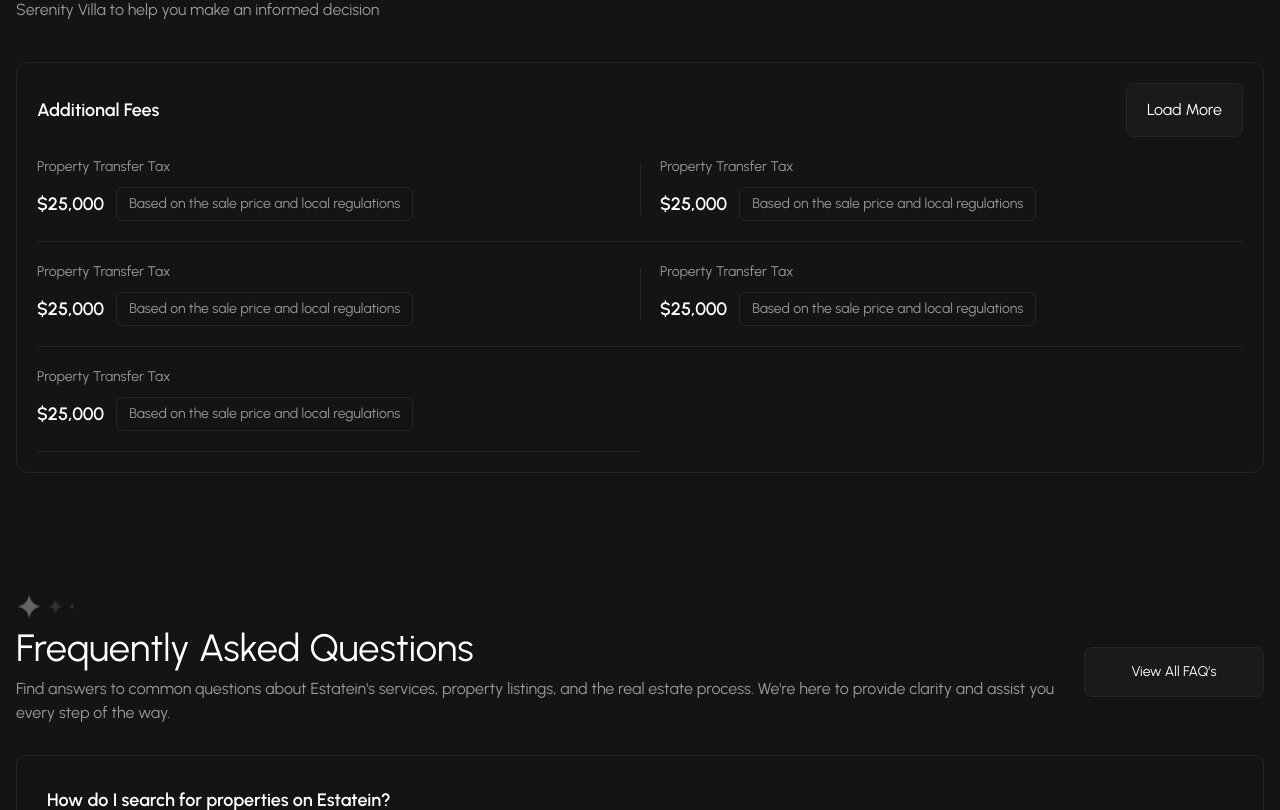
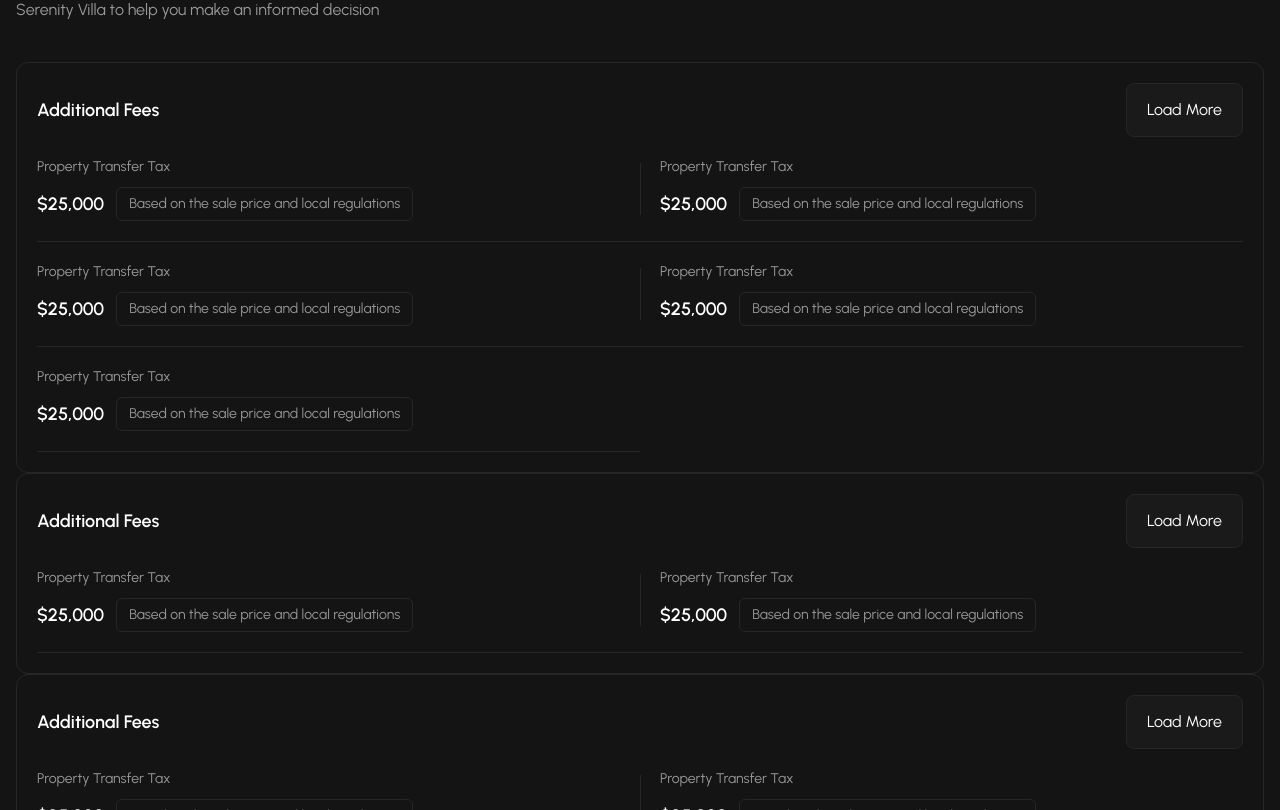
Before and after one commit to leonatkdev/next-js-showcase-project, a Next.js app: page /details-page in a window 1280 px wide. Shown: the part 1810-2620 px from the top of the page. Built offline with nearby package versions, Linux system fonts and the light colour scheme.

Commit message:
clean up a bit

```diff
--- a/src/app/contact-us/page.tsx
+++ b/src/app/contact-us/page.tsx
@@ -1,12 +1,11 @@
 import React from "react";
 import Header from "@/components/organism/header";
-import Module from "@/components/molecules/module";
 import HeaderTabs from "@/components/atoms/header-tabs";
 import ModuleWrapper from "@/components/molecules/moduleWrapper";
 
 const Page = () => {
 
-  const Tab = ({  name, icon }) => {
+  const Tab = ({  name }) => {
     return (
       <div className="border border-[#262626] bg-[#1A1A1A] rounded-[28px] py-[6px] px-[14px]">
         {name}
@@ -42,7 +41,7 @@ const Page = () => {
       <div className={`flex flex-col gap-[14px]  ${costumeStyle}`}>
         <label className=" text-white text-base font-semibold">{title}</label>
         <input
-          placeholder="placeholder"
+          placeholder={placeholder}
           className=" px-5 py-4 mt-auto font-medium  text-base text-[#666666] bg-[#1A1A1A] rounded-md border border-[#262626] "
         />
       </div>
--- a/src/app/details-page/page.tsx
+++ b/src/app/details-page/page.tsx
@@ -20,7 +20,7 @@ const DetailsPage = () => {
       <div className={`flex flex-col gap-[14px]  ${costumeStyle}`}>
         <label className=" text-white text-base font-semibold">{title}</label>
         <input
-          placeholder="placeholder"
+          placeholder={placeholder}
           className=" px-5 py-4 mt-auto font-medium  text-base text-[#666666] bg-[#1A1A1A] rounded-md border border-[#262626] "
         />
       </div>
@@ -40,9 +40,10 @@ const DetailsPage = () => {
           <div className=" grid lg:grid-cols-2">
             {data?.map((box, index) => (
               <div
-                className={`border-b border-[#262626] py-5 ${
+                key={index}
+                className={`border-b border-[#262626] py-5 relative ${
                   index % 2 !== 0 &&
-                  " pl-5 after:content-empty relative after:absolute after:top-1/4 after:left-0 after:w-[1px] after:h-1/2 after:bg-[#262626]"
+                  " lg:pl-5  lg:after:content-empty  lg:after:absolute after:top-1/4 after:left-0 after:w-[1px] after:h-1/2 after:bg-[#262626]"
                 }`}
               >
                 <p className="block text-[#999999] text-sm font-medium mb-[10px]">
@@ -183,6 +184,75 @@ const DetailsPage = () => {
               },
             ]}
           />
+          <DetailsBoxes
+            title="Additional Fees"
+            btn="Load More"
+            data={[
+              {
+                title: "Property Transfer Tax",
+                desc: "Based on the sale price and local regulations",
+                value: "$25,000",
+              },
+              {
+                title: "Property Transfer Tax",
+                desc: "Based on the sale price and local regulations",
+                value: "$25,000",
+              },
+            ]}
+          />
+          <DetailsBoxes
+            title="Additional Fees"
+            btn="Load More"
+            data={[
+              {
+                title: "Property Transfer Tax",
+                desc: "Based on the sale price and local regulations",
+                value: "$25,000",
+              },
+              {
+                title: "Property Transfer Tax",
+                desc: "Based on the sale price and local regulations",
+                value: "$25,000",
+              },
+              {
+                title: "Property Transfer Tax",
+                desc: "Based on the sale price and local regulations",
+                value: "$25,000",
+              },
+              {
+                title: "Property Transfer Tax",
+                desc: "Based on the sale price and local regulations",
+                value: "$25,000",
+              },
+
+            ]}
+          />
+          <DetailsBoxes
+            title="Additional Fees"
+            btn="Load More"
+            data={[
+              {
+                title: "Property Transfer Tax",
+                desc: "Based on the sale price and local regulations",
+                value: "$25,000",
+              },
+              {
+                title: "Property Transfer Tax",
+                desc: "Based on the sale price and local regulations",
+                value: "$25,000",
+              },
+              {
+                title: "Property Transfer Tax",
+                desc: "Based on the sale price and local regulations",
+                value: "$25,000",
+              },
+              {
+                title: "Property Transfer Tax",
+                desc: "Based on the sale price and local regulations",
+                value: "$25,000",
+              },
+            ]}
+          />
         </ModuleWrapper>
 
         <Module
--- a/src/app/page.tsx
+++ b/src/app/page.tsx
@@ -1,7 +1,4 @@
-import Image from "next/image";
 import { Metadata } from "next";
-import { MdArrowOutward } from "react-icons/md";
-import { FaCircleCheck } from "react-icons/fa6";
 import Module from "@/components/molecules/module";
 import Header from "@/components/organism/header";
 import HeaderTabs from "@/components/atoms/header-tabs";
--- a/src/app/services/page.tsx
+++ b/src/app/services/page.tsx
@@ -1,12 +1,11 @@
 import React from "react";
 import Image from "next/image";
 import Header from "@/components/organism/header";
-import Module from "@/components/molecules/module";
 import HeaderTabs from "@/components/atoms/header-tabs";
 import ModuleWrapper from "@/components/molecules/moduleWrapper";
 
 const Page = () => {
-  const Box = ({ icon, title, desc }) => {
+  const Box = ({  title, desc }) => {
     return (
       <div className="  border border-[#262626] rounded-[10px] p-6 text-white">
         <span className=" block text-lg font-semibold ">{title}</span>
--- a/src/components/atoms/property-cards.tsx
+++ b/src/components/atoms/property-cards.tsx
@@ -1,7 +1,7 @@
 import Image from "next/image";
 import React from "react";
 
-const Tab = ({ value, name, icon }) => {
+const Tab = ({ value, name }) => {
   return (
     <div className="border border-[#262626] bg-[#1A1A1A] rounded-[28px] py-[6px] px-[14px]">
       {value && value + "-"}
--- a/src/components/atoms/team-card.tsx
+++ b/src/components/atoms/team-card.tsx
@@ -1,6 +1,5 @@
 import React from "react";
 import Image from "next/image";
-import { title } from "process";
 import { FaTwitter } from "react-icons/fa";
 
 const TeamCard = () => {
--- a/src/components/molecules/module.tsx
+++ b/src/components/molecules/module.tsx
@@ -15,7 +15,6 @@ const Module = ({
   desc,
   moduleName,
   linktitle,
-  linkTag,
   showPagination,
 }) => {
   const Pagination = ({}) => (
--- a/src/components/organism/header.tsx
+++ b/src/components/organism/header.tsx
@@ -8,7 +8,6 @@ const Header = ({
   imgSrc,
   showButtons = false,
   showHeaderTabs,
-  showSecondTabs,
   costumeHeaderClass,
 }) => {
   const headerTabsData = [
```
